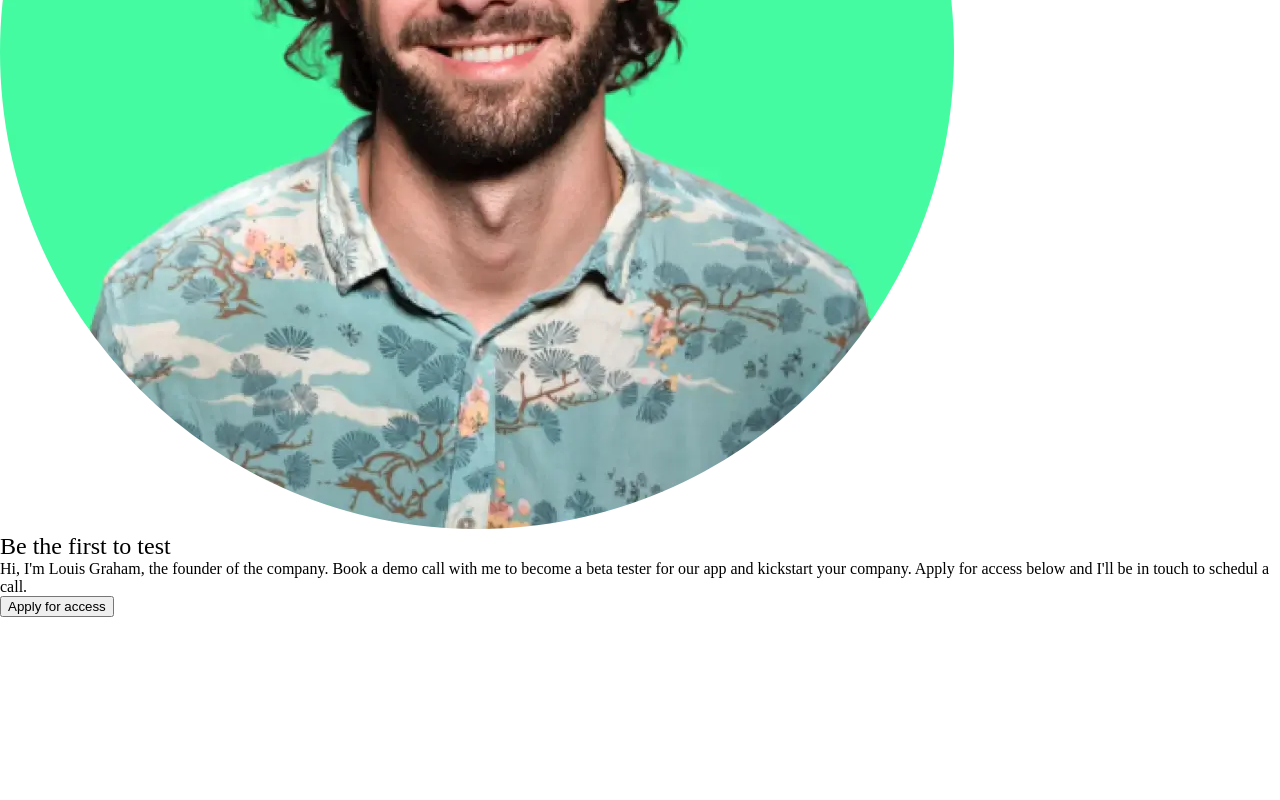
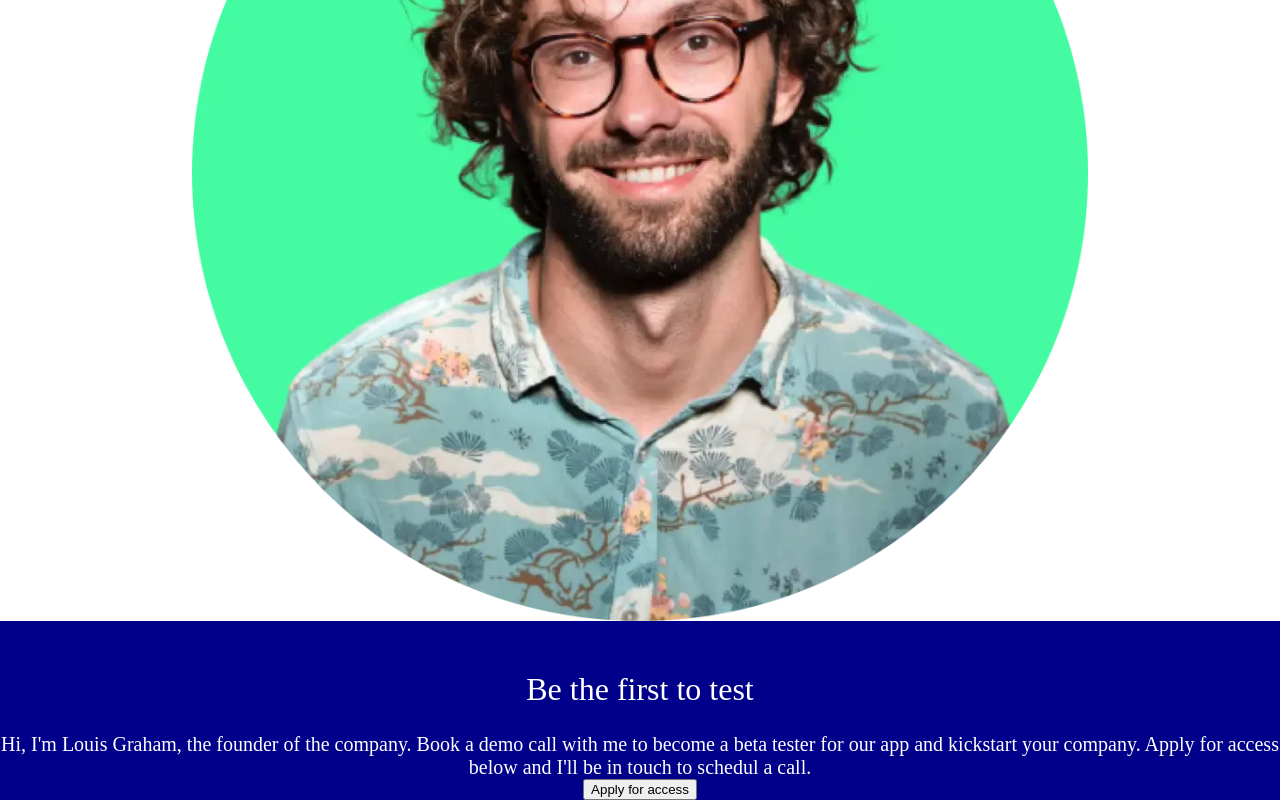
Before and after one commit to Front-End-Mentor-Projects/workit_landing_page, a plain HTML site: page index.html in a window 1280 px wide. Shown: the part 1577-2377 px from the top of the page. Before the commit the page ends 2194 px from the top, so only its background shows below. Drawn offline with Linux system fonts and the light colour scheme.

Commit message:
Basic styling to get everything in apply section in line

```diff
--- a/styles.css
+++ b/styles.css
@@ -132,3 +132,38 @@ nav a {
 .infoBox p {
   font-size: 20px;
 }
+
+.apply {
+  display: flex;
+  flex-direction: column;
+  justify-content: center;
+  align-items: center;
+
+  margin-top: 150px;
+}
+
+.applyBox {
+  display: flex;
+  flex-direction: column;
+  justify-content: center;
+  align-items: center;
+  text-align: center;
+  width: 100%;
+  background-color: darkblue;
+  color: white;
+}
+
+.applyBox p {
+  padding-top: 25px;
+  font-size: 20px;
+}
+
+.applyBox h2 {
+  padding-top: 50px;
+  font-size: 32px;
+}
+
+.founder {
+  align-self: center;
+  width: 70%;
+}
```
